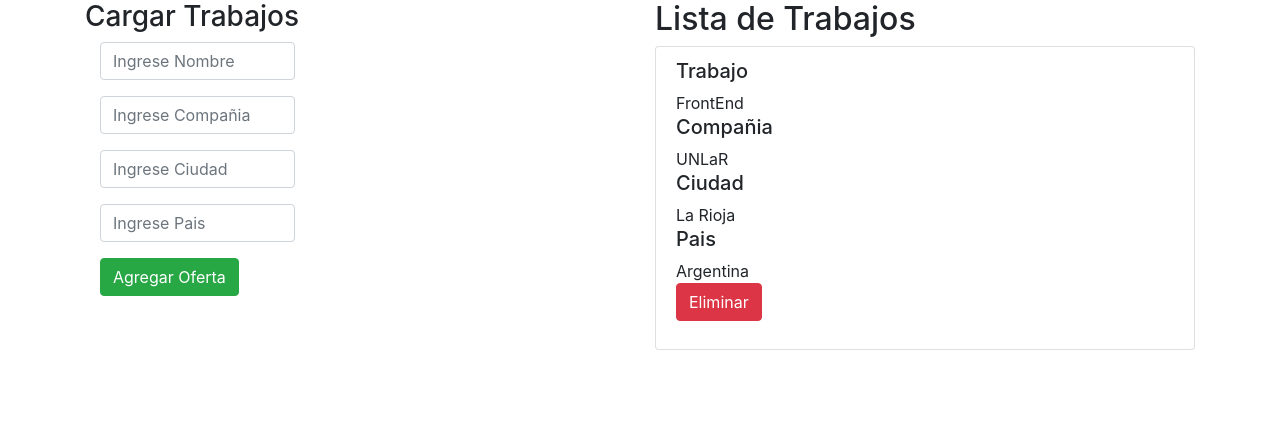
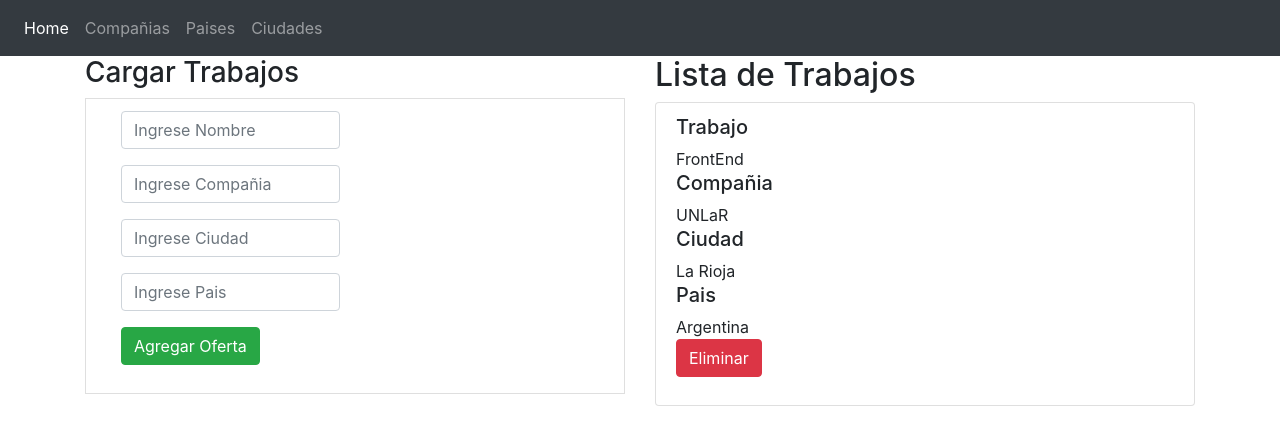
Before and after one commit to juanpi24/todo-list, a React (Create React App) app: page / in a window 1280 px wide. Shown: the top 442 px of the page. Built offline with nearby package versions, Linux system fonts and the light colour scheme.

Commit message:
Se agregaron las vistas y menu

```diff
--- a/package.json
+++ b/package.json
@@ -11,6 +11,7 @@
     "popper.js": "^1.16.1",
     "react": "^17.0.2",
     "react-dom": "^17.0.2",
+    "react-router-dom": "^5.2.0",
     "react-scripts": "4.0.3",
     "web-vitals": "^1.1.1"
   },
--- a/src/App.js
+++ b/src/App.js
@@ -1,10 +1,25 @@
-import {Jobs} from './Components/Jobs';
 import '../node_modules/bootstrap/dist/css/bootstrap.min.css'; // Archivo CSS de Bootstrap 4
 import '../node_modules/bootstrap/dist/js/bootstrap.min.js'; // Archivo Javascript de Bootstrap 4
+import {BrowserRouter as Router, Route, Switch} from  'react-router-dom';
+import {Jobs} from './views/Jobs';
+import {Companies} from './views/Companies';
+import {Countries} from './views/Countries';
+import {Cities} from './views/Cities';
+import {NavBar} from './views/NavBar';
 
 function App() {
     return (
-      <Jobs/>
-     )
+
+      <Router>
+      <NavBar></NavBar>
+      <Switch>
+      <Route path="/" exact component={Jobs}></Route>
+      <Route path="/companies" exact component={Companies}></Route>
+      <Route path="/cities" exact component={Cities}></Route>
+      <Route path="/countries" exact component={Countries}></Route>
+      </Switch>
+      </Router>
+
+     );
 }
 export default App;
--- /dev/null
+++ b/src/views/Cities.jsx
@@ -0,0 +1,19 @@
+import React from 'react';
+
+export class Cities extends React.Component {
+  constructor() {
+    super();
+    this.state = {
+      someKey: 'Ciudadades'
+    };
+  }
+
+  render() {
+    return (
+
+    <div class="alert alert-primary" role="alert">
+      {this.state.someKey}
+    </div>
+    );
+  }
+}
--- /dev/null
+++ b/src/views/Companies.jsx
@@ -0,0 +1,18 @@
+import React from 'react';
+
+export class Companies extends React.Component {
+  constructor() {
+    super();
+    this.state = {
+      someKey: 'Compañias'
+    };
+  }
+
+  render() {
+    return (
+      <div class="alert alert-primary" role="alert">
+      {this.state.someKey}
+    </div>
+    );
+  }
+}
--- /dev/null
+++ b/src/views/Countries.jsx
@@ -0,0 +1,17 @@
+import React from 'react';
+
+export class Countries extends React.Component {
+  constructor() {
+    super();
+    this.state = {
+      someKey: 'Paises'
+    };
+  }
+
+  render() {
+    return (  <div class="alert alert-primary" role="alert">
+    {this.state.someKey}
+  </div>
+  );
+  }
+}
--- a/src/Components/Jobs.jsx
+++ b/src/views/Jobs.jsx
@@ -115,22 +115,22 @@ handleNewJobsCountry(event){
 <div className="panel-heading">
 <h3 className="panel-title">Cargar Trabajos</h3>
 </div>
-<div className="panel-body">
+<div className="panel-body list-group-item mb-3">
 
-        <form onSubmit={(e) => this.onNewJobstSubmit(e)}>
-        <div class="form-group col-sm-5">
+        <form clasName="" onSubmit={(e) => this.onNewJobstSubmit(e)}>
+        <div class="form-group col-sm-6">
             <input  class="form-control" type="text" required placeholder="Ingrese Nombre" type="text"  value={this.state.newJobs.name} onChange={(e) => this.handleNewJobsName(e)}/>
         </div>
-        <div class="form-group col-sm-5">
+        <div class="form-group col-sm-6">
             <input  class="form-control" type="text" required placeholder="Ingrese Compañia" type="text"  value={this.state.newJobs.company} onChange={(e) => this.handleNewJobsCompany(e)}/>
         </div>
-        <div class="form-group col-sm-5">
+        <div class="form-group col-sm-6">
             <input  class="form-control" type="text" required placeholder="Ingrese Ciudad" type="text"  value={this.state.newJobs.city} onChange={(e) => this.handleNewJobsCity(e)}/>
         </div>
-        <div class="form-group col-sm-5">
+        <div class="form-group col-sm-6">
             <input  class="form-control" type="text" required placeholder="Ingrese Pais" type="text"  value={this.state.newJobs.country} onChange={(e) => this.handleNewJobsCountry(e)}/>
         </div>
-        <div class="form-group col-sm-5">
+        <div class="form-group col-sm-6">
        <button type="submit" class="btn btn-success">Agregar Oferta</button>
        </div>
        </form>
--- /dev/null
+++ b/src/views/NavBar.jsx
@@ -0,0 +1,34 @@
+import React from 'react';
+import {Link} from 'react-router-dom';
+
+export class NavBar extends React.Component {
+  constructor() {
+    super();
+  }
+
+  render() {
+    return (
+
+      <nav class="navbar navbar-expand-lg navbar-dark bg-dark">
+
+      <div class="collapse navbar-collapse" id="navbarNav">
+        <ul class="navbar-nav">
+          <li class="nav-item active">
+            <Link to="/" class="nav-link">Home</Link><span class="sr-only">(current)</span>
+          </li>
+          <li class="nav-item">
+            <Link to="/companies" class="nav-link">Compañias</Link>
+          </li>
+          <li class="nav-item">
+            <Link to="/countries" class="nav-link">Paises</Link>
+          </li>
+          <li class="nav-item">
+            <Link to="/cities" class="nav-link">Ciudades</Link>
+          </li>
+        </ul>
+      </div>
+    </nav>
+
+    )
+  }
+}
```
Also changed, not shown: 1 other file (tests, documents, lock files or other folders).
